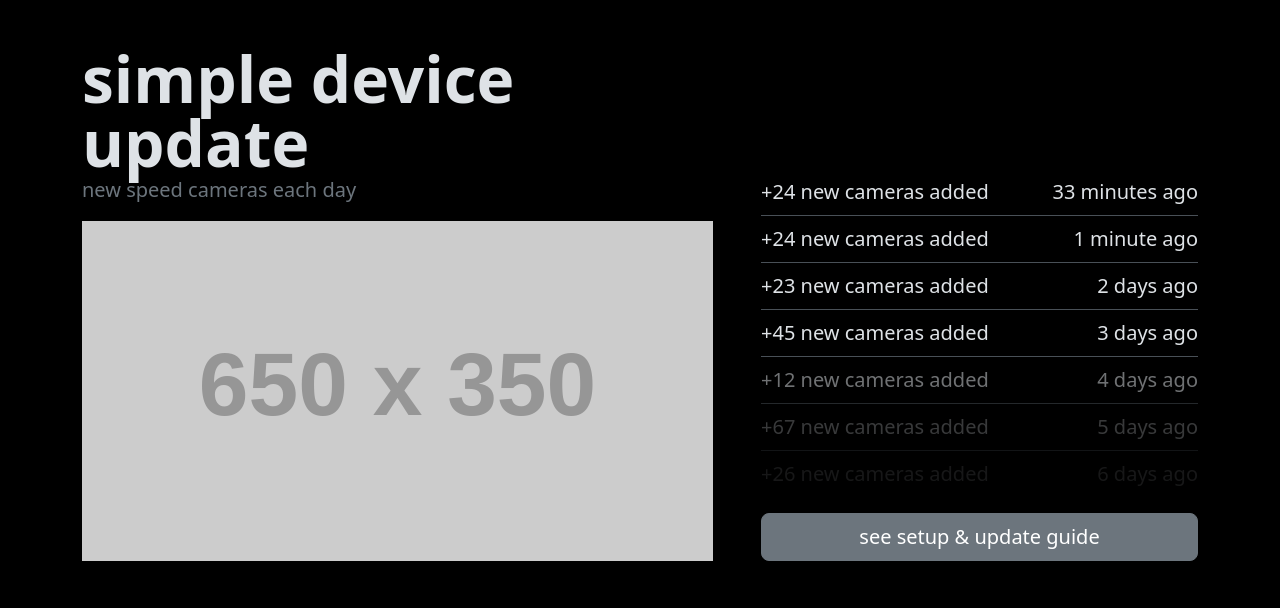
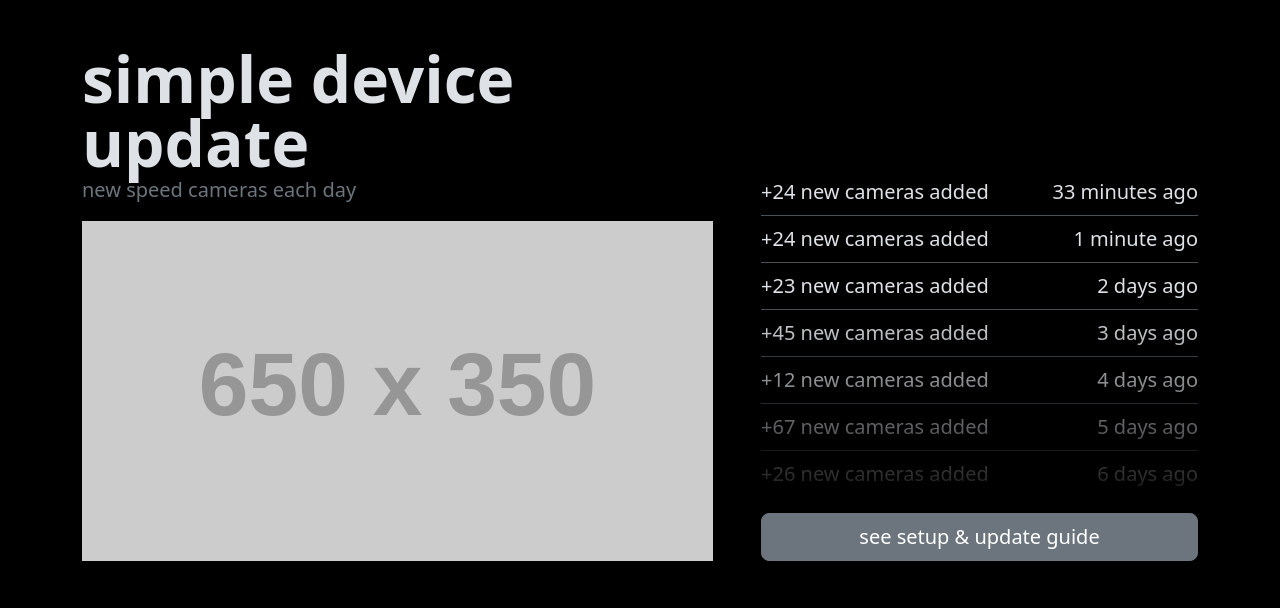
Before and after one commit to IvanVnucec/decameron-web, a Python web app: template templates/index.html in a window 1280 px wide. Shown: the part 2317-2925 px from the top of the page. Run offline with Jinja, Linux system fonts and the light colour scheme; the template is opened without the code that fills it, so the values that code supplies are empty; grey boxes labelled with a size stand in for pictures from a placeholder-image service; some libraries are stand-ins or nearby versions.

Commit message:
replace opacity with gradient

```diff
--- a/templates/index.html
+++ b/templates/index.html
@@ -31,6 +31,20 @@
             bottom: auto;
             height: 80vh;
         }
+    }
+
+    .update-list {
+        position: relative;
+        overflow: hidden;
+    }
+
+    .update-list::after {
+        content: "";
+        position: absolute;
+        inset: 0;
+        z-index: 1;
+        pointer-events: none;
+        background: linear-gradient(to bottom, rgba(var(--bs-body-bg-rgb), 0) 40%, rgba(var(--bs-body-bg-rgb), 0.9) 100%);
     }
 </style>
 {% endblock head_extras %}
@@ -174,7 +188,7 @@
             </div>
             <div class="col-xl-5 d-flex flex-column justify-content-end">
                 <div class="mb-3">
-                    <div class="fs-5">
+                    <div class="fs-5 update-list">
                         <div
                             class="d-flex flex-column flex-xl-row justify-content-xl-between py-2 border-bottom">
                             <div>+24 new cameras added</div>
@@ -195,15 +209,15 @@
                             <div>+45 new cameras added</div>
                             <div>3 days ago</div>
                         </div>
-                        <div class="d-flex flex-column flex-xl-row justify-content-xl-between py-2 border-bottom" style="opacity: 50%">
+                        <div class="d-flex flex-column flex-xl-row justify-content-xl-between py-2 border-bottom">
                             <div>+12 new cameras added</div>
                             <div>4 days ago</div>
                         </div>
-                        <div class="d-flex flex-column flex-xl-row justify-content-xl-between py-2 border-bottom" style="opacity: 25%">
+                        <div class="d-flex flex-column flex-xl-row justify-content-xl-between py-2 border-bottom">
                             <div>+67 new cameras added</div>
                             <div>5 days ago</div>
                         </div>
-                        <div class="d-flex flex-column flex-xl-row justify-content-xl-between py-2" style="opacity: 10%">
+                        <div class="d-flex flex-column flex-xl-row justify-content-xl-between py-2">
                             <div>+26 new cameras added</div>
                             <div>6 days ago</div>
                         </div>
```
